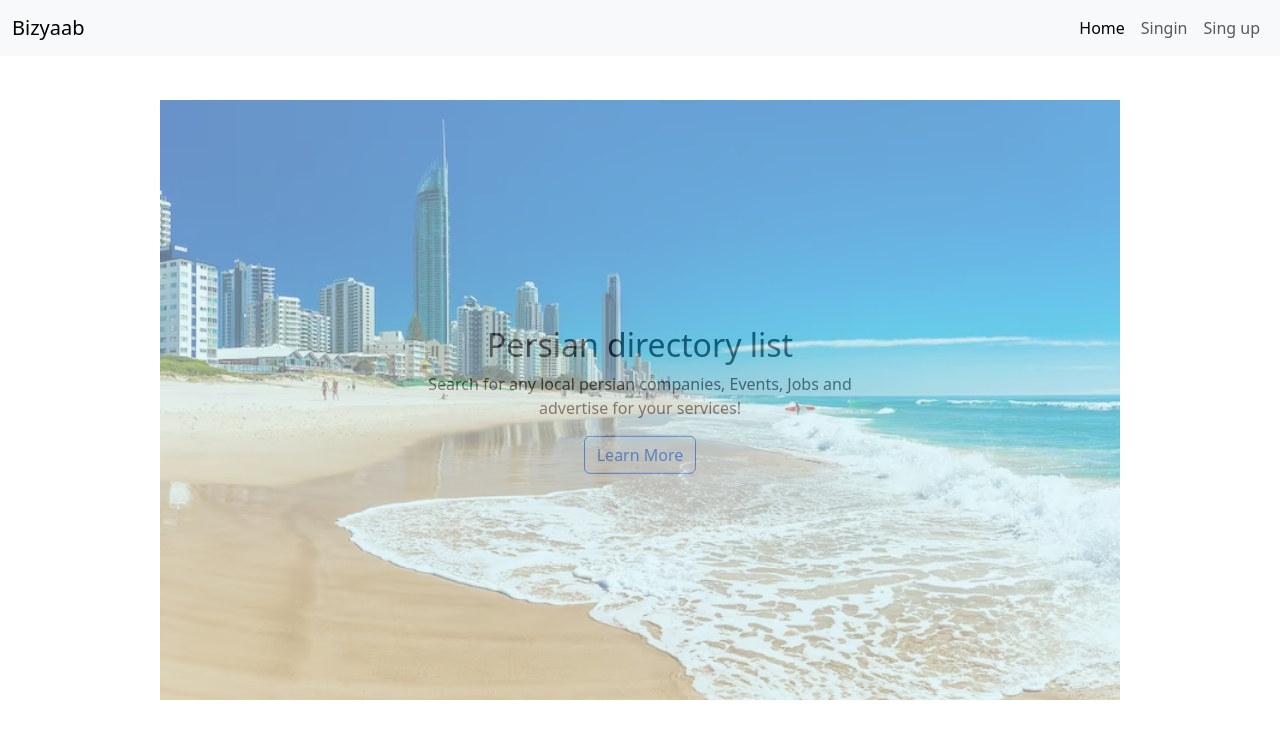
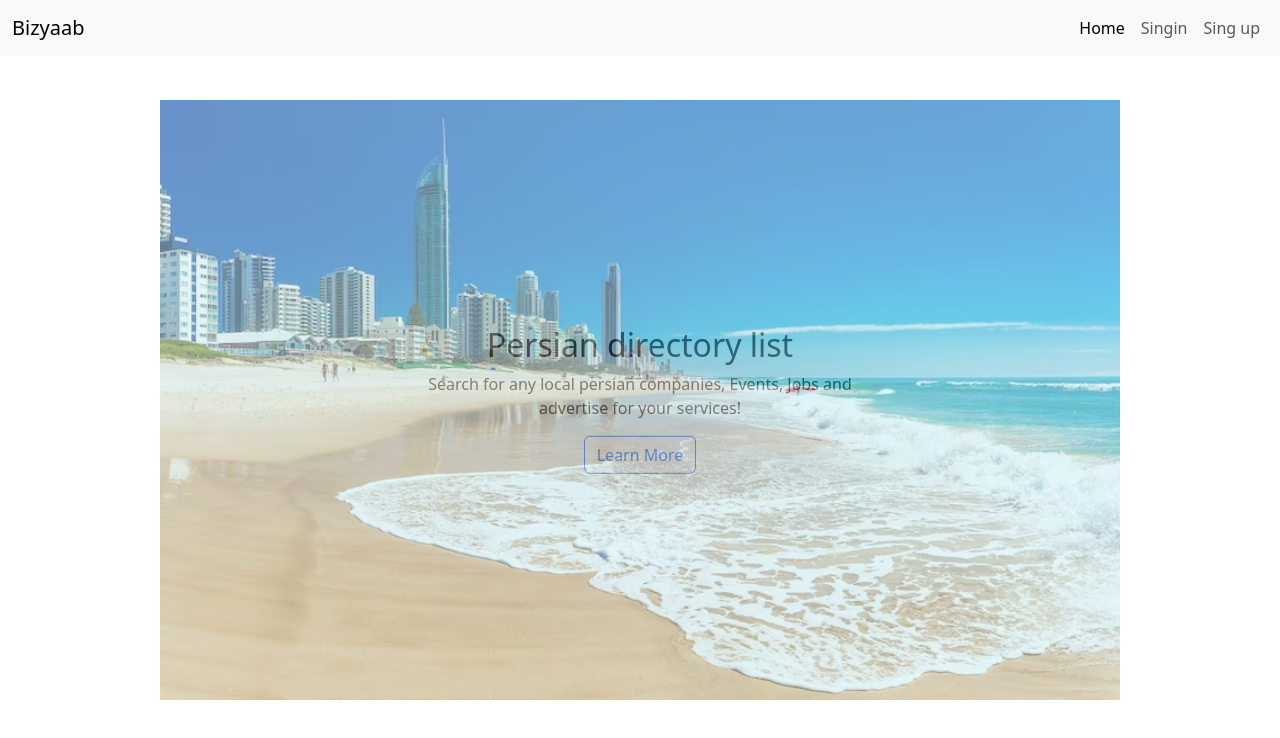
Before and after one commit to zfharb/mymadinax, a React (Vite) app: page / in a window 1280 px wide. Shown: the top 738 px of the page. Built offline with nearby package versions, Linux system fonts and the light colour scheme.

Commit message:
modify home page layout

```diff
--- a/src/components/Home.jsx
+++ b/src/components/Home.jsx
@@ -1,15 +1,21 @@
+import goldCoast from '/src/images/gold-coast.jpeg'
+
 
 function Home() {
 
   return (
     <>
       <div class="container">
-        <div class=" z-n1 w-75 h-75 position-absolute top-50 start-50 translate-middle"
-              style={{
-                      backgroundImage: "url('src/images/gold-coast.jpeg')",
-                      backgroundSize: 'cover',
-                      backgroundRepeat: 'no-repeat'
-                    }}/>
+        <div class=" z-n1 w-75 h-75 position-absolute top-50 start-50 translate-middle">
+          <img class="w-100 h-100 position-absolute"
+                src={goldCoast}
+                style={{
+                  backgroundImage: goldCoast,
+                  backgroundSize: 'cover',
+                  backgroundRepeat: 'no-repeat'
+                }}
+                 alt="...."/>
+        </div>
 
         <div class=" z-0 bg-info-subtle opacity-50 w-75 h-75 position-absolute top-50 start-50 translate-middle">
 
```
